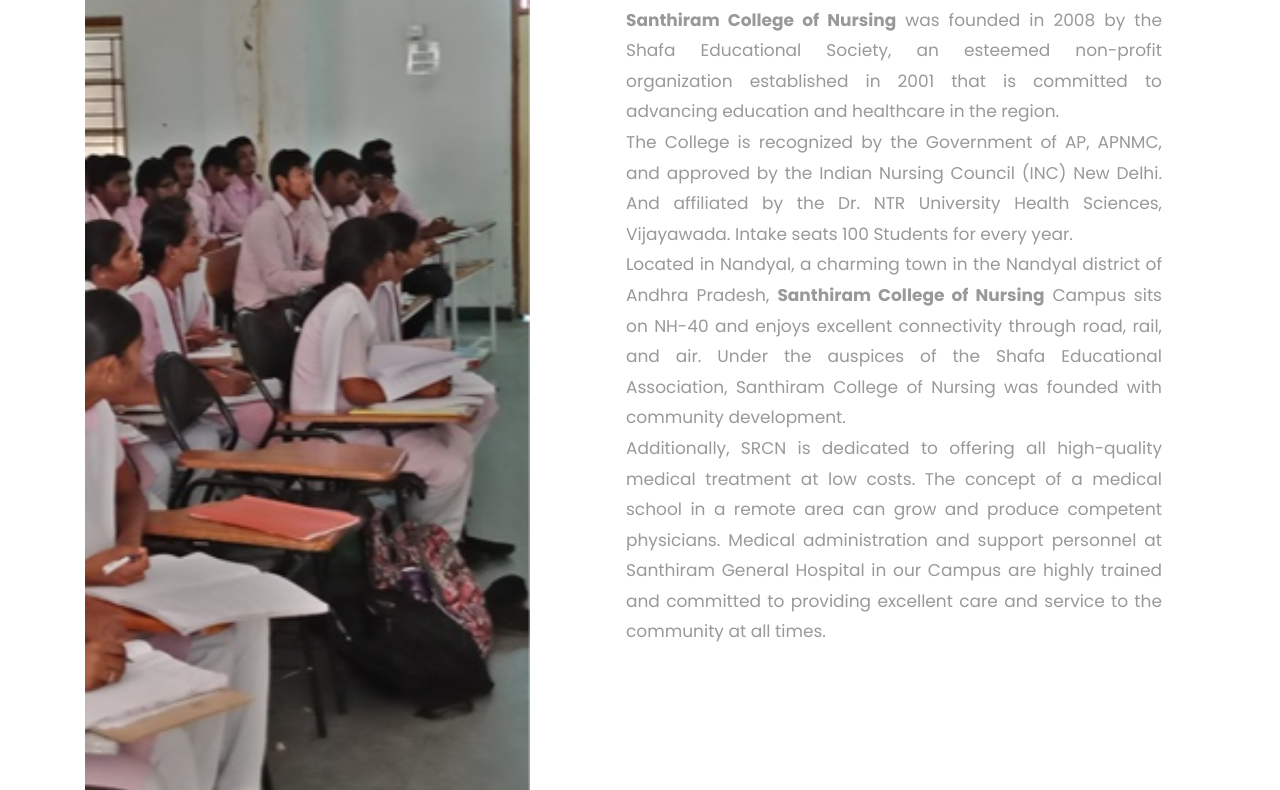
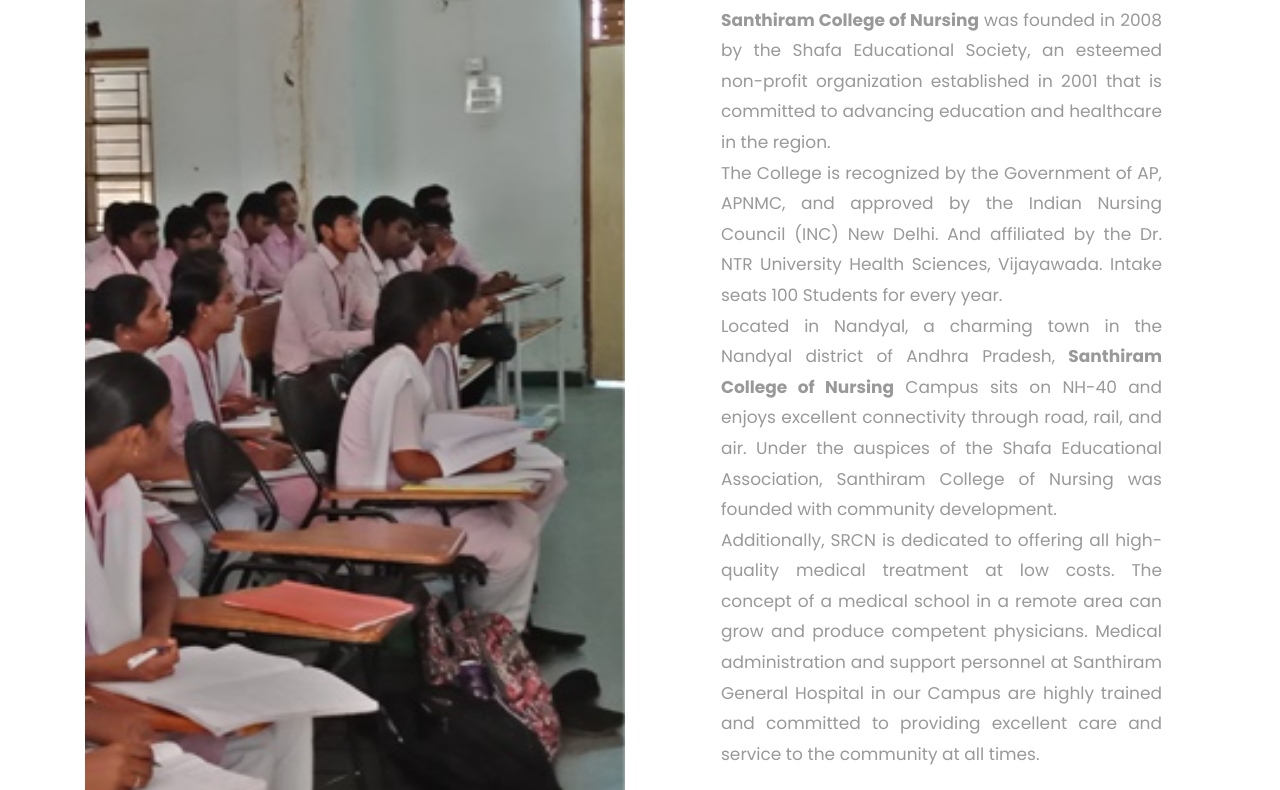
Before and after one commit to suri575/srmcweb, a plain HTML site: page srcn/index.html in a window 1280 px wide. Shown: the part 1069-1859 px from the top of the page. Drawn offline with Linux system fonts and the light colour scheme; some packages are replaced by stand-ins of ours; no server answers; files whose address does not match are found by name.

Commit message:
Update index.html

```diff
--- a/srcn/index.html
+++ b/srcn/index.html
@@ -69,11 +69,11 @@
         <section class="ftco-counter img ftco-section ftco-no-pt ftco-no-pb" id="about-section">
             <div class="container">
                 <div class="row d-flex">
-                    <div class="col-md-6 col-lg-5 d-flex">
+                    <div class="col-md-6 col-lg-6 d-flex">
                         <div class="img d-flex align-self-stretch align-items-center" style="background-image:url(images/2.jpg);">
                         </div>
                     </div>
-                    <div class="col-md-6 col-lg-7 pl-lg-5 py-md-5">
+                    <div class="col-md-6 col-lg-6 pl-lg-5 py-md-5">
                         <div class="py-md-5">
                             <div class="row justify-content-start pb-3">
                                 <div class="col-md-12 heading-section ftco-animate p-4 p-lg-5">
```
